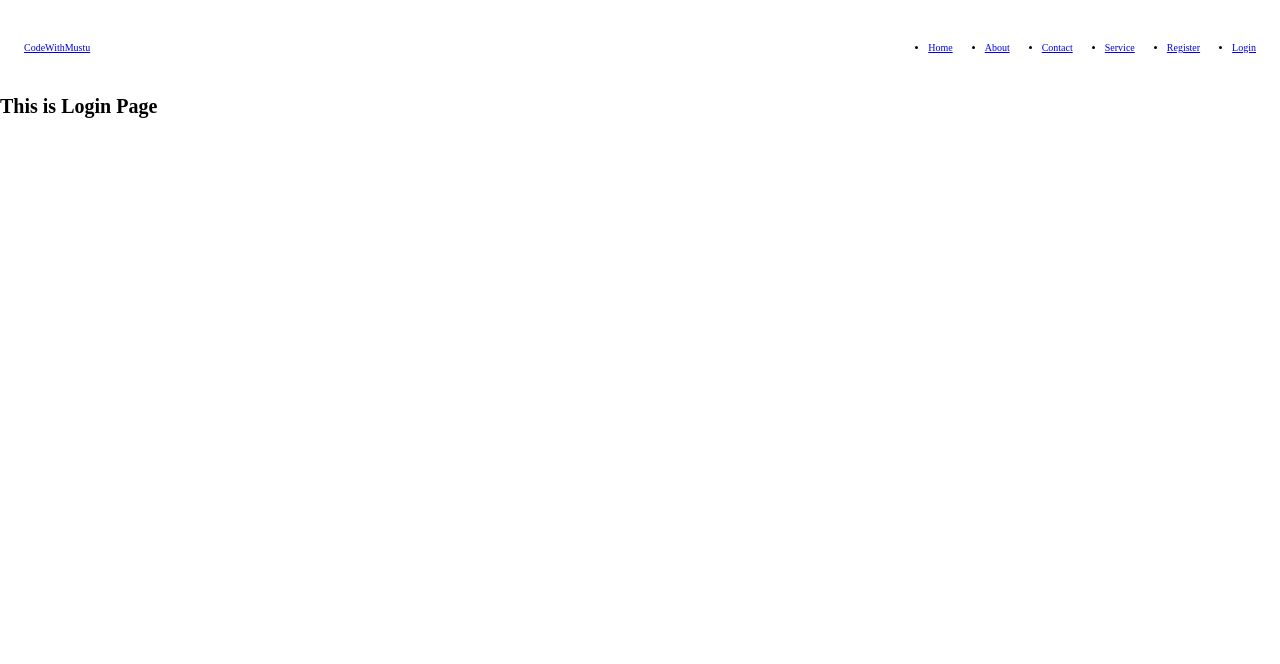
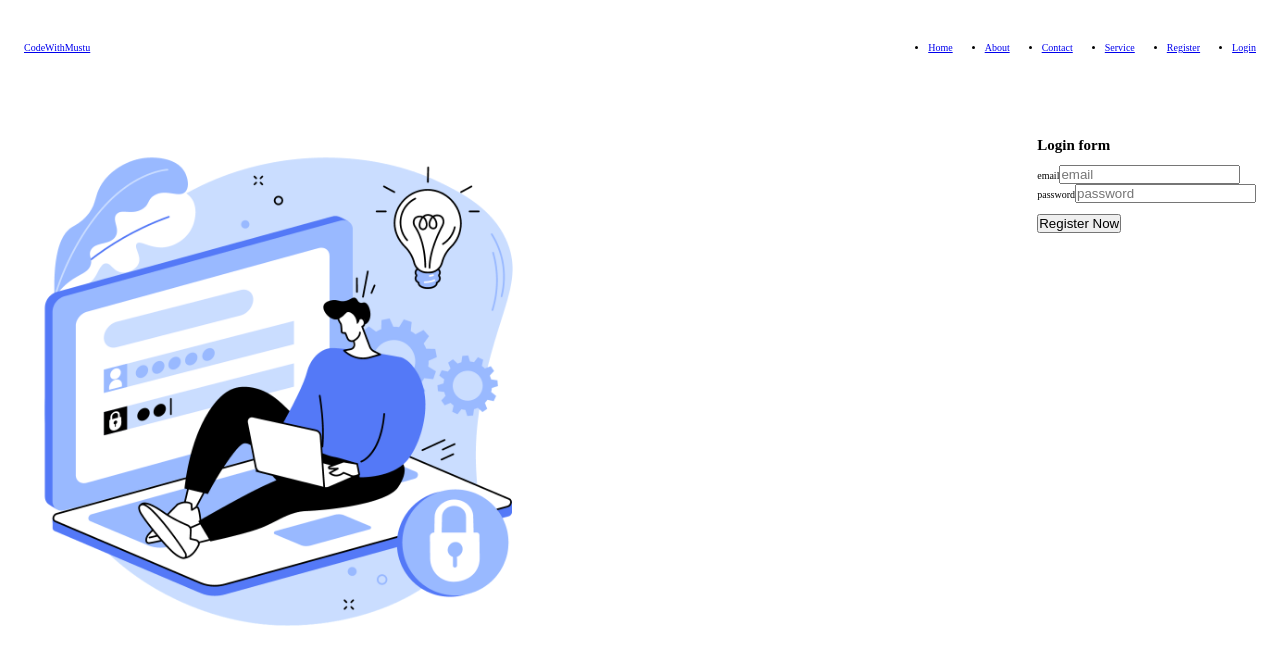
Before and after one commit to Mustu19/MERN_Agency, a React (Vite) app in the folder client/: page /login in a window 1280 px wide. Shown: the top 664 px of the page. Built offline with nearby package versions, Linux system fonts and the light colour scheme.

Commit message:
Complete Login Page UI
Storing Login Form Data in React State

```diff
--- a/client/src/pages/Login.jsx
+++ b/client/src/pages/Login.jsx
@@ -1,9 +1,80 @@
-import React from 'react'
+import { useState } from "react";
+import { useNavigate } from "react-router-dom";
 
 export const Login = () => {
+  const [user, setUser] = useState({
+    username: "",
+    password: "",
+  });
+
+  const navigate = useNavigate();
+
+  // let handle the input field value
+  const handleInput = (e) => {
+    let name = e.target.name;
+    let value = e.target.value;
+
+    setUser({
+      ...user,
+      [name]: value,
+    });
+  };
+
+  const handleSubmit = (e) => {
+    e.preventDefault();
+    console.log(user);
+  }
+
   return (
-    <div>
-      <h1>This is Login Page</h1>
-    </div>
-  )
-}
+    <>
+      <section>
+        <main>
+          <div className="section-registration">
+            <div className="container grid grid-two-cols">
+              <div className="registration-image reg-img">
+                <img
+                  src="/images/login.png"
+                  alt="Let's login"
+                  width="500"
+                  height="500"
+                />
+              </div>
+              {/* our main registration code  */}
+              <div className="registration-form">
+                <h1 className="main-heading mb-3">Login form</h1>
+                <br />
+                <form onSubmit={handleSubmit}>
+                  <div>
+                    <label htmlFor="email">email</label>
+                    <input
+                      type="text"
+                      name="email"
+                      value={user.email}
+                      onChange={handleInput}
+                      placeholder="email"
+                    />
+                  </div>
+
+                  <div>
+                    <label htmlFor="password">password</label>
+                    <input
+                      type="password"
+                      name="password"
+                      value={user.password}
+                      onChange={handleInput}
+                      placeholder="password"
+                    />
+                  </div>
+                  <br />
+                  <button type="submit" className="btn btn-submit">
+                    Register Now
+                  </button>
+                </form>
+              </div>
+            </div>
+          </div>
+        </main>
+      </section>
+    </>
+  );
+};
--- a/client/src/pages/Register.jsx
+++ b/client/src/pages/Register.jsx
@@ -22,7 +22,7 @@
     })
   }
 
-  const handleSubmit = () => {
+  const handleSubmit = (e) => {
     e.preventDefault();
     console.log(user);
   }
```
